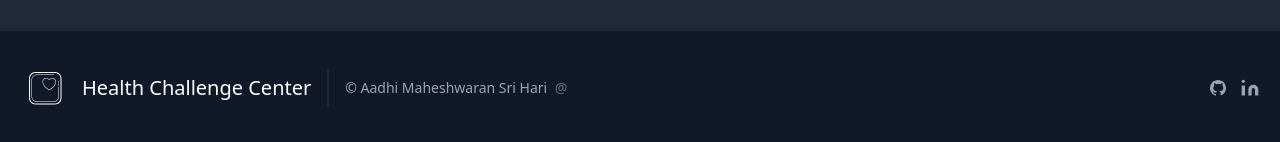
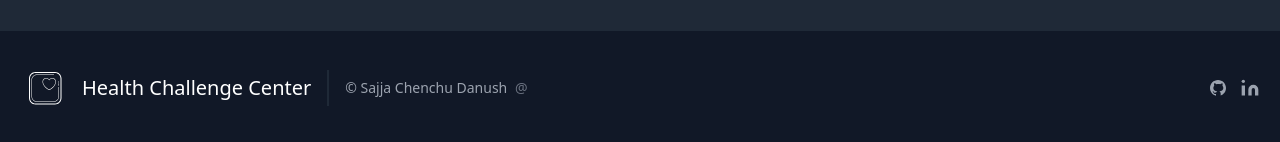
Before and after one commit to SriHari-Aadhi/Health_Challenge_Center, an Angular app: page /view in a window 1280 px wide. Shown: the part 909-1051 px from the top of the page. Built offline with nearby package versions, Linux system fonts and the light colour scheme.

Commit message:
Update app.component.html

```diff
--- a/src/app/app.component.html
+++ b/src/app/app.component.html
@@ -34,7 +34,7 @@
           </svg>
         <span class="ml-3 text-xl">Health Challenge Center</span>
       </a>
-      <p class="text-sm text-gray-400 sm:ml-4 sm:pl-4 sm:border-l-2 sm:border-gray-800 sm:py-2 sm:mt-0 mt-4">© Aadhi Maheshwaran Sri Hari
+      <p class="text-sm text-gray-400 sm:ml-4 sm:pl-4 sm:border-l-2 sm:border-gray-800 sm:py-2 sm:mt-0 mt-4">© Sajja Chenchu Danush
         <a  class="text-gray-500 ml-1" target="_blank" rel="noopener noreferrer">&#64;</a>
       </p>
       <span class="inline-flex sm:ml-auto sm:mt-0 mt-4 justify-center sm:justify-start">
@@ -43,7 +43,7 @@
             <path d="M23 3a10.9 10.9 0 01-3.14 1.53 4.48 4.48 0 00-7.86 3v1A10.66 10.66 0 013 4s-4 9 5 13a11.64 11.64 0 01-7 2c9 5 20 0 20-11.5a4.5 4.5 0 00-.08-.83A7.72 7.72 0 0023 3z"></path>
           </svg>
         </a> twitter -->
-        <a href="https://github.com/SriHari-Aadhi" class="ml-3 text-gray-400">
+        <a href="https://github.com/Dhanush23cv" class="ml-3 text-gray-400">
           <svg xmlns="http://www.w3.org/2000/svg" fill="currentColor" stroke-linecap="round" stroke-linejoin="round" stroke-width="2" class="w-5 h-5" viewBox="0 0 30 30">
               <path d="M15,3C8.373,3,3,8.373,3,15c0,5.623,3.872,10.328,9.092,11.63C12.036,26.468,12,26.28,12,26.047v-2.051 c-0.487,0-1.303,0-1.508,0c-0.821,0-1.551-0.353-1.905-1.009c-0.393-0.729-0.461-1.844-1.435-2.526 c-0.289-0.227-0.069-0.486,0.264-0.451c0.615,0.174,1.125,0.596,1.605,1.222c0.478,0.627,0.703,0.769,1.596,0.769 c0.433,0,1.081-0.025,1.691-0.121c0.328-0.833,0.895-1.6,1.588-1.962c-3.996-0.411-5.903-2.399-5.903-5.098 c0-1.162,0.495-2.286,1.336-3.233C9.053,10.647,8.706,8.73,9.435,8c1.798,0,2.885,1.166,3.146,1.481C13.477,9.174,14.461,9,15.495,9 c1.036,0,2.024,0.174,2.922,0.483C18.675,9.17,19.763,8,21.565,8c0.732,0.731,0.381,2.656,0.102,3.594 c0.836,0.945,1.328,2.066,1.328,3.226c0,2.697-1.904,4.684-5.894,5.097C18.199,20.49,19,22.1,19,23.313v2.734 c0,0.104-0.023,0.179-0.035,0.268C23.641,24.676,27,20.236,27,15C27,8.373,21.627,3,15,3z"></path>
           </svg>
```
